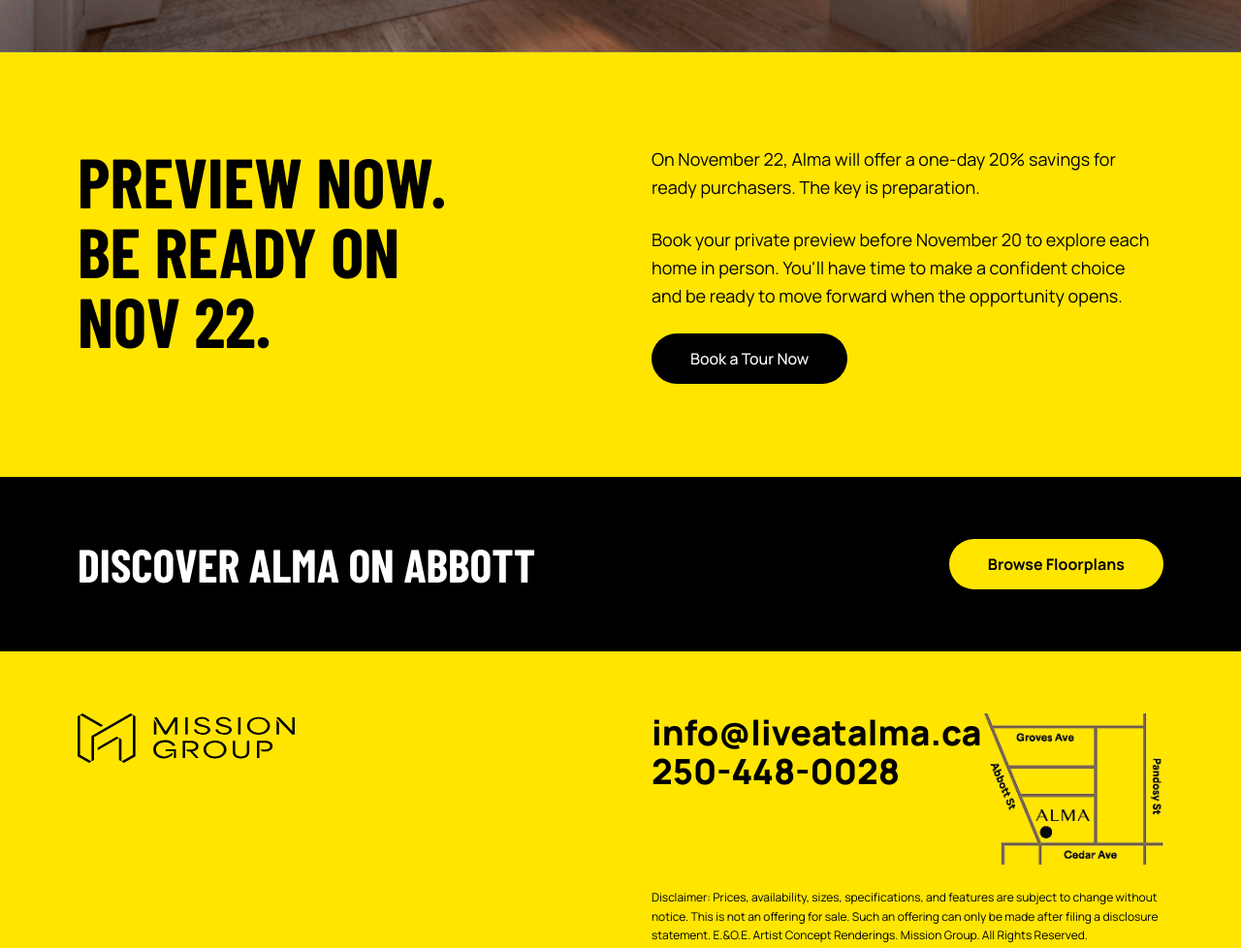
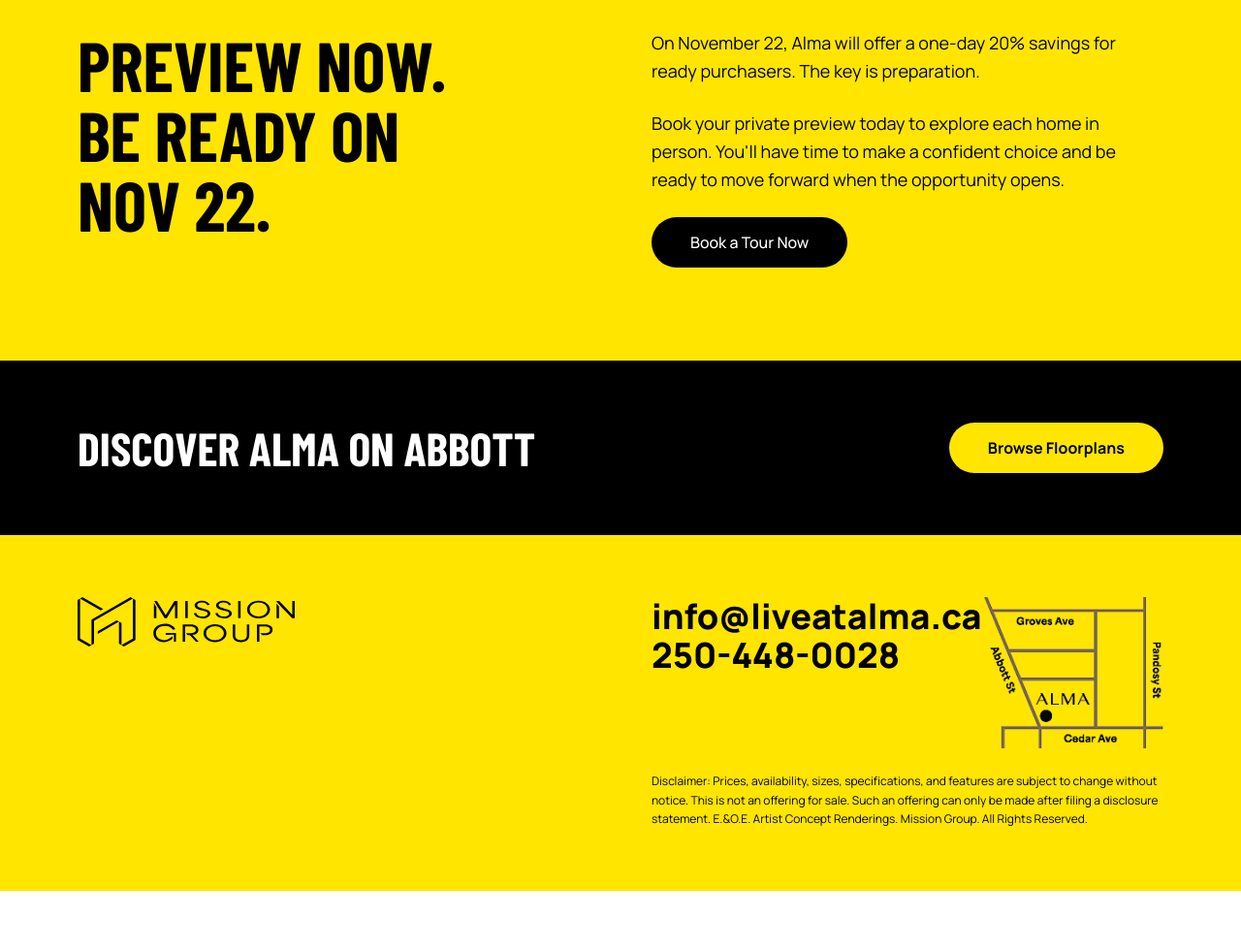
Before and after one commit to ter2yz/upworks-cynthia, a website: page alma-on-abbott/index.html in a window 1280 px wide. Shown: the part 1738-2716 px from the top of the page at 97% size. After the commit the page ends 2657 px from the top, so only its background shows below. Drawn offline with nearby package versions, Linux system fonts and the light colour scheme; a web font is replaced by a local one.

Commit message:
fix: styles for alma

```diff
--- a/alma-on-abbott/index.html
+++ b/alma-on-abbott/index.html
@@ -30,7 +30,7 @@
 <body class="font-manrope antialiased">
 
     <!-- Hero Section -->
-    <section class="relative h-screen min-h-[600px] bg-cover bg-center flex items-start" style="background-image: url('./assets/hero.jpg');">
+    <section class="relative h-[85vh] min-h-[520px] bg-cover bg-bottom-right flex items-start" style="background-image: url('./assets/hero.jpg');">
         <!-- Header -->
         <header class="w-full max-w-[1320px] h-full lg:h-auto z-10 flex items-center justify-center lg:justify-between px-6 py-8 lg:px-0 mx-auto">
             <div class="absolute lg:static flex top-14 lg:top-0 left-1/2 lg:left-0 -translate-x-1/2 lg:translate-x-0 w-32">
@@ -108,7 +108,7 @@
                         On November 22, Alma will offer a one-day 20% savings for ready purchasers. The key is preparation.
                     </p>
                     <p class="text-base md:text-lg mb-6 leading-relaxed">
-                        Book your private preview before November 20 to explore each home in person. You'll have time to make a confident choice and be ready to move forward when the opportunity opens.
+                        Book your private preview today to explore each home in person. You'll have time to make a confident choice and be ready to move forward when the opportunity opens.
                     </p>
                     <div class="w-full sm:w-auto">
                         <a href="mailto:info@liveatalma.ca?subject=Preview%20Tour%20at%20Alma%20on%20Abbott"
@@ -127,7 +127,7 @@
             <h2 class="font-barlow font-extrabold text-3xl text-left md:text-4xl lg:text-5xl leading-none animate-on-scroll">
                 DISCOVER ALMA ON ABBOTT
             </h2>
-            <a href="mailto:info@liveatalma.ca?subject=Preview%20Tour%20at%20Alma%20on%20Abbott" class="w-full sm:w-auto bg-alma-yellow text-black px-8 py-3 md:px-10 md:py-3.5 rounded-full text-base font-bold hover:bg-yellow-300 hover:-translate-y-1 transition whitespace-nowrap cursor-pointer inline-block text-center animate-on-scroll animate-delay-200">
+            <a href="https://www.missiongroup.ca/own/alma-on-abbott/floorplans/" target="_blank" class="w-full sm:w-auto bg-alma-yellow text-black px-8 py-3 md:px-10 md:py-3.5 rounded-full text-base font-bold hover:bg-yellow-300 hover:-translate-y-1 transition whitespace-nowrap cursor-pointer inline-block text-center animate-on-scroll animate-delay-200">
                 Browse Floorplans
             </a>
         </div>
@@ -144,7 +144,11 @@
                     <!-- Contact Info -->
                     <div>
                         <h3 class="font-manrope font-extrabold text-3xl md:text-4xl mb-4">
-                            info@liveatalma.ca<br>250-448-0028
+                            <a href="mailto:info@liveatalma.ca?subject=Preview%20Tour%20at%20Alma%20on%20Abbott"
+                                class="text-black hover:text-[#444444] transition-colors"
+                            >info@liveatalma.ca</a>
+                            <br>
+                            <a href="tel:250-448-0028" class="text-black hover:text-[#444444] transition-colors">250-448-0028</a>
                         </h3>
                     </div>
 
```
Also changed, not shown: alma-on-abbott/dist/output.css.
